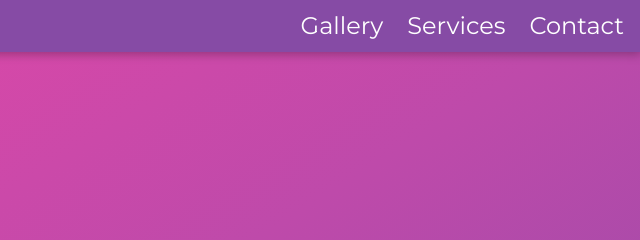
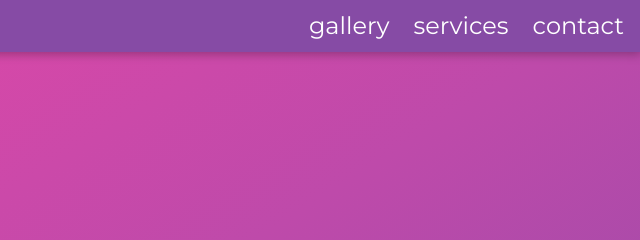
Before and after one commit to JithinAji/Websitebuilder, a plain HTML site: page index.html in a window 1280 px wide. Shown: the top 240 px of the page, 640-1280 px from the left. Drawn offline with Linux system fonts and the light colour scheme.

Commit message:
Changed case on Navigation Text

```diff
--- a/index.html
+++ b/index.html
@@ -27,9 +27,9 @@
       >
         <p class="text-white text-2xl p-2 font-bold w-full">Build Websites</p>
         <div class="w-full justify-end flex flex-row">
-          <p class="text-white p-2 text-2xl mr-2 justify-items-end">Gallery</p>
-          <p class="text-white p-2 text-2xl mr-2 justify-items-end">Services</p>
-          <p class="text-white p-2 text-2xl mr-2 justify-items-end">Contact</p>
+          <p class="text-white p-2 text-2xl mr-2 justify-items-end">gallery</p>
+          <p class="text-white p-2 text-2xl mr-2 justify-items-end">services</p>
+          <p class="text-white p-2 text-2xl mr-2 justify-items-end">contact</p>
         </div>
       </div>
     </section>
```
